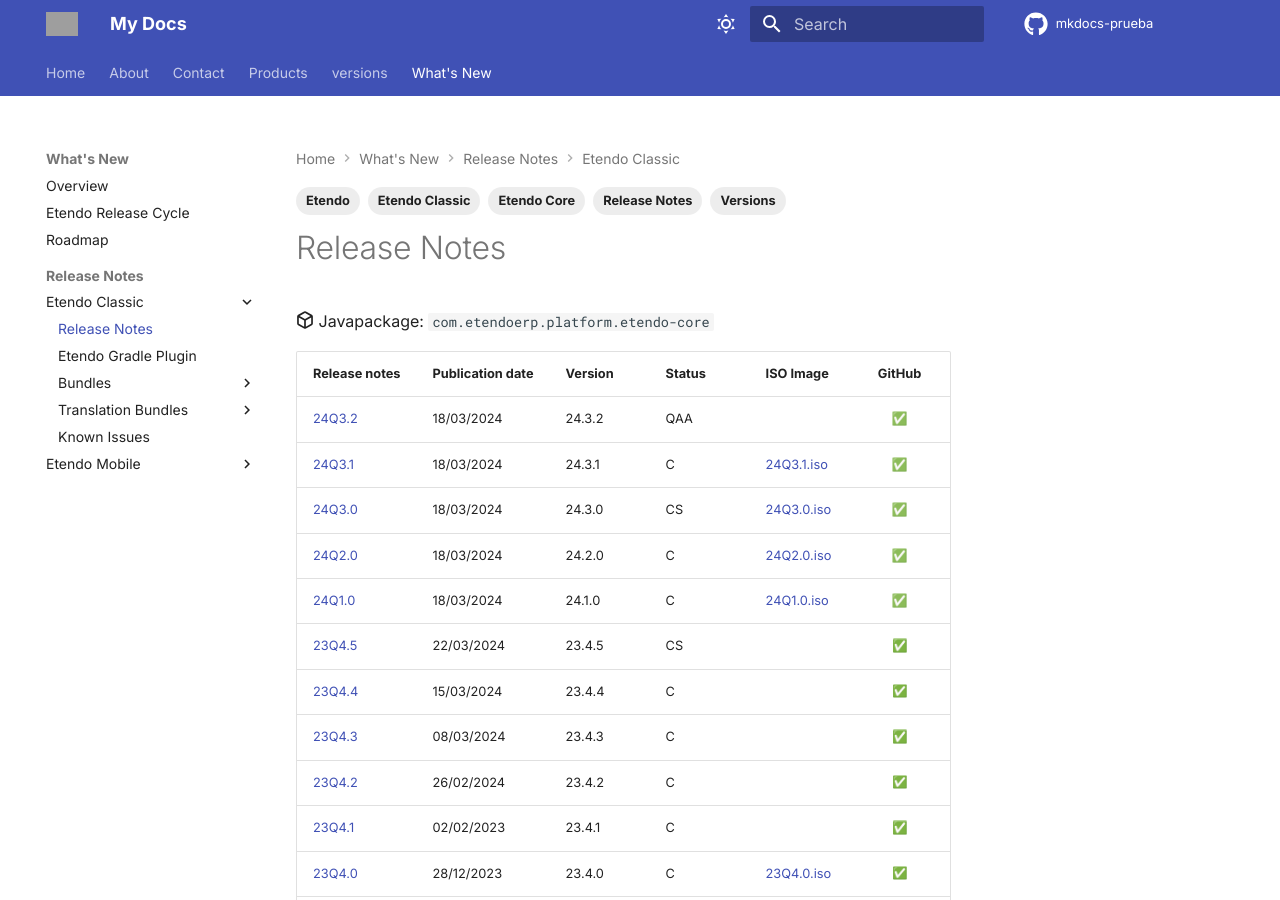
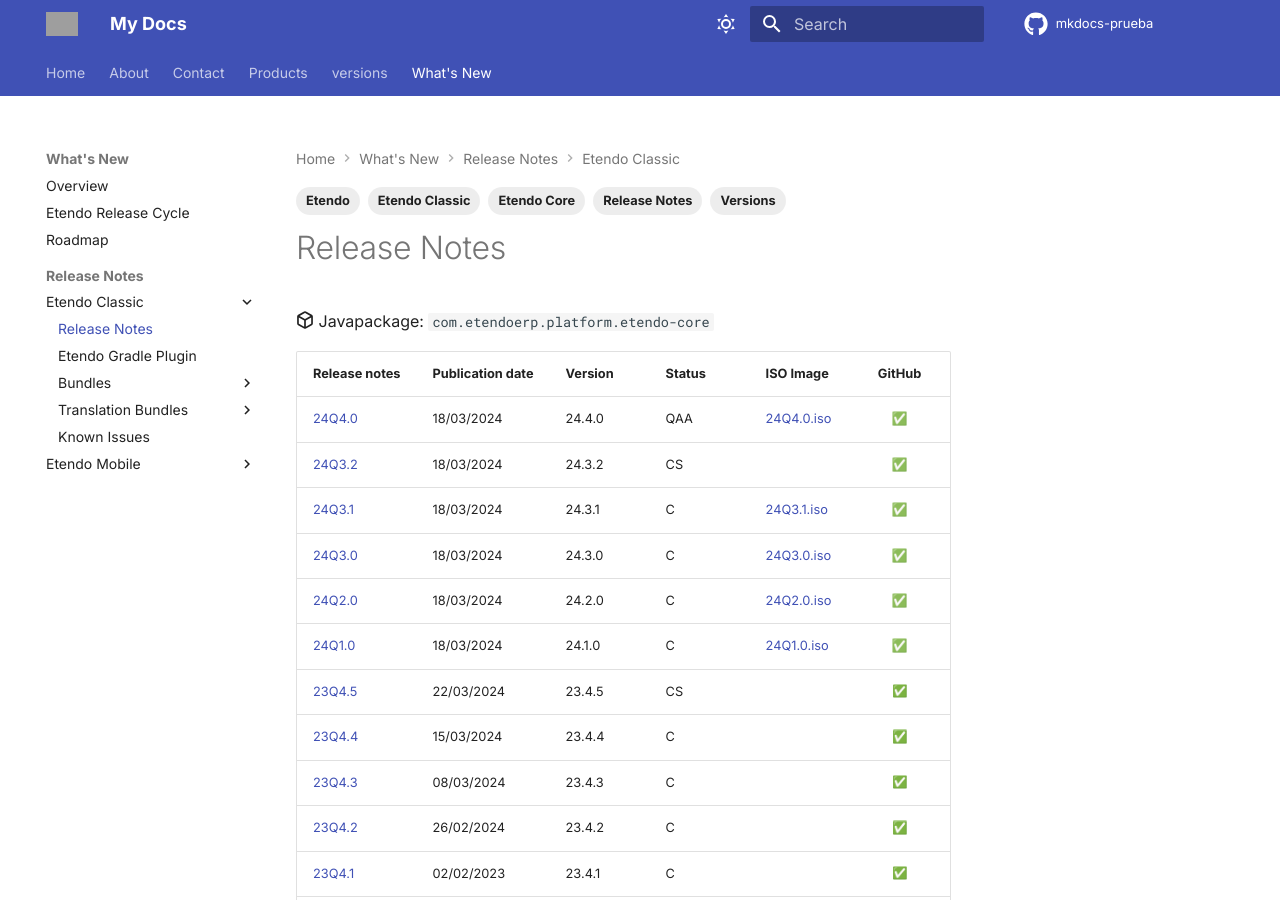
Before and after one commit to facumoyanosmf/mkdocs-prueba, an MkDocs documentation site: the page built from docs/whats-new/release-notes/etendo-classic/release-notes.md, in a window 1280 px wide and 900 px high. Built offline with MkDocs 1.6.1 and Material for MkDocs 9.7.7, drawn with Linux system fonts in a browser that asks for light colours; emoji names are drawn with the system emoji font; comment, search, counter and statistics services are not loaded; the version menu is left out; grey boxes are pictures that could not be loaded.

Commit message:
Add release notes for Etendo Classic 24.4.0 :memo:

```diff
--- a/docs/whats-new/release-notes/etendo-classic/release-notes.md
+++ b/docs/whats-new/release-notes/etendo-classic/release-notes.md
@@ -14,9 +14,10 @@
 
 | Release notes | Publication date | Version | Status | ISO Image | GitHub |
 | ---           | ---              | ---     | ---    | ---       | :---:  |
-| [24Q3.2](https://github.com/facumoyanosmf/mkdocs-prueba/releases/tag/2.0.0){target="_blank"} | 18/03/2024 | 24.3.2 | QAA |  | ✅ |
+| [24Q4.0](https://github.com/facumoyanosmf/mkdocs-prueba/releases/tag/2.0.0){target="_blank"} | 18/03/2024 | 24.4.0 | QAA | [24Q4.0.iso](https://etendo-appliances.s3.eu-west-1.amazonaws.com/etendo/iso/etendo-24Q4.0.iso){target="_blank"} | ✅ |
+| [24Q3.2](https://github.com/facumoyanosmf/mkdocs-prueba/releases/tag/2.0.0){target="_blank"} | 18/03/2024 | 24.3.2 | CS |  | ✅ |
 | [24Q3.1](https://github.com/facumoyanosmf/mkdocs-prueba/releases/tag/2.0.0){target="_blank"} | 18/03/2024 | 24.3.1 | C | [24Q3.1.iso](https://etendo-appliances.s3.eu-west-1.amazonaws.com/etendo/iso/etendo-24Q3.1.iso){target="_blank"} | ✅ |
-| [24Q3.0](https://github.com/facumoyanosmf/mkdocs-prueba/releases/tag/2.0.0){target="_blank"} | 18/03/2024 | 24.3.0 | CS | [24Q3.0.iso](https://etendo-appliances.s3.eu-west-1.amazonaws.com/etendo/iso/etendo-24Q3.0.iso){target="_blank"} | ✅ |
+| [24Q3.0](https://github.com/facumoyanosmf/mkdocs-prueba/releases/tag/2.0.0){target="_blank"} | 18/03/2024 | 24.3.0 | C | [24Q3.0.iso](https://etendo-appliances.s3.eu-west-1.amazonaws.com/etendo/iso/etendo-24Q3.0.iso){target="_blank"} | ✅ |
 | [24Q2.0](https://github.com/facumoyanosmf/mkdocs-prueba/releases/tag/2.0.0){target="_blank"} | 18/03/2024 | 24.2.0 | C | [24Q2.0.iso](https://etendo-appliances.s3.eu-west-1.amazonaws.com/etendo/iso/etendo-24Q2.0.iso){target="_blank"} | ✅ |
 | [24Q1.0](https://github.com/facumoyanosmf/mkdocs-prueba/releases/tag/2.0.0){target="_blank"} | 18/03/2024 | 24.1.0 | C | [24Q1.0.iso](https://etendo-appliances.s3.eu-west-1.amazonaws.com/etendo/iso/etendo-24Q1.0.iso){target="_blank"} | ✅ |
 | [23Q4.5](https://github.com/etendosoftware/etendo_core/releases/tag/23.4.5){target="_blank"} | 22/03/2024 | 23.4.5 | CS |  | :white_check_mark: |
```
